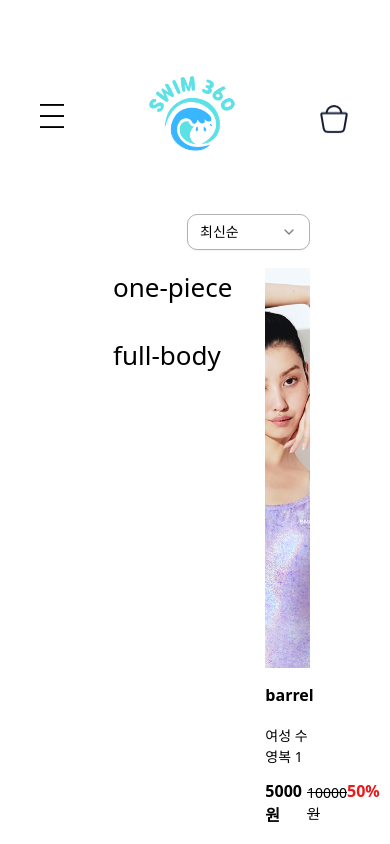
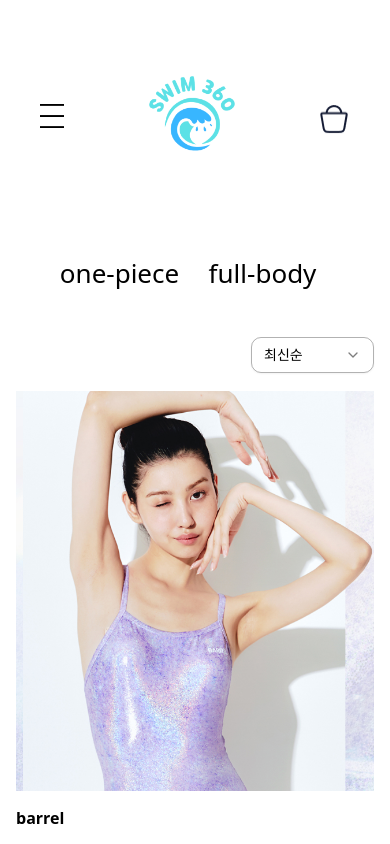
Before and after one commit to ormcamp-fe-3rd/swim360, a React (Vite) app in the folder frontend/: page /productlist in a window 390 px wide. Shown: the top 844 px of the page. Built offline with nearby package versions, Linux system fonts and the light colour scheme.

Commit message:
design: 상품 목록 페이지 반응형

```diff
--- a/frontend/src/components/product-list/ProductItemList.tsx
+++ b/frontend/src/components/product-list/ProductItemList.tsx
@@ -77,7 +77,7 @@ function ProductItemList() {
   ];
 
   return (
-    <div className="grid w-full grid-cols-1 gap-[19px] tablet:grid-cols-3 desktop:grid-cols-4">
+    <div className="grid w-full grid-cols-1 gap-[19px] tablet:grid-cols-4">
       {productDummyArray.map((product, i) => (
         <ProductItem key={product.id} {...product} /> // 데이터 불러오면 [product.id로]
       ))}
--- a/frontend/src/components/product-list/Sidebar.tsx
+++ b/frontend/src/components/product-list/Sidebar.tsx
@@ -14,14 +14,17 @@ function SideBar() {
   ];
 
   return (
-    <ul>
+    <ul className="mb-8 mr-2 mt-10 flex justify-center gap-3 tablet:flex-col tablet:justify-start">
       {sideMenuArray.map((sideMenu) => (
-        <li key={sideMenu.name} className="px-[33px] py-[10px]">
-          <button className="peer text-nowrap text-[26px] font-medium first:cursor-pointer hover:font-semibold focus:font-semibold">
+        <li
+          key={sideMenu.name}
+          className="flex max-w-fit flex-col justify-center"
+        >
+          <button className="peer flex justify-center text-nowrap text-[26px] font-medium first:cursor-pointer hover:font-semibold focus:font-semibold">
             {sideMenu.name}
           </button>
           <img
-            className="invisible pr-6 peer-hover:visible peer-focus:visible"
+            className="invisible peer-hover:visible peer-focus:visible"
             src="/public/images/productlist/underline-menu.png"
           />
         </li>
--- a/frontend/src/routes/pages/ProductListPage.tsx
+++ b/frontend/src/routes/pages/ProductListPage.tsx
@@ -4,11 +4,13 @@ import SortSelect from "@/components/product-list/SortSelect";
 
 function ProductListPage() {
   return (
-    <div className="ml-20 mr-20">
-      <SortSelect />
-      <div className="flex">
+    <div className="px-4 tablet:px-20">
+      <div className="tablet:grid tablet:grid-cols-[0.1fr_0.9fr]">
         <SideBar />
-        <ProductItemList />
+        <div>
+          <SortSelect />
+          <ProductItemList />
+        </div>
       </div>
     </div>
   );
```
